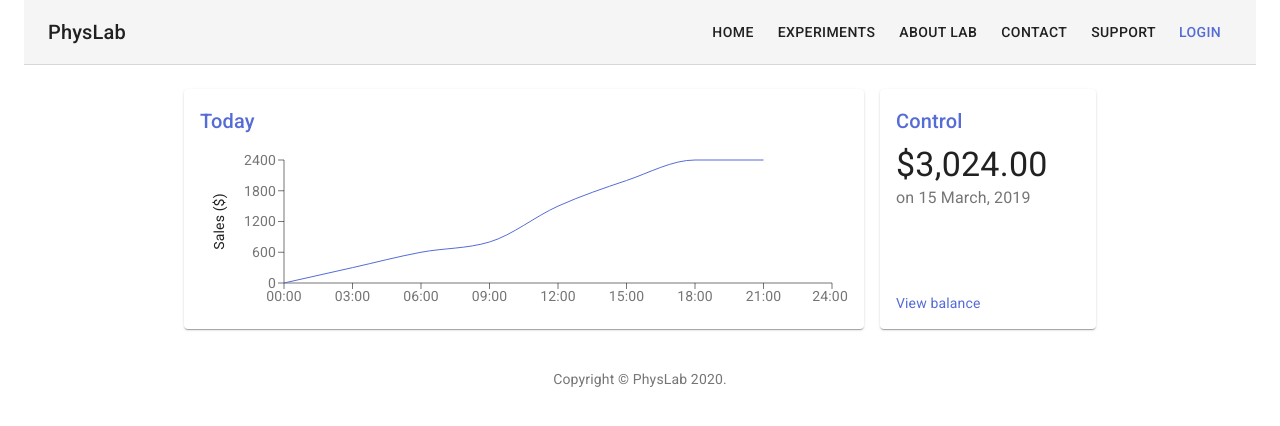
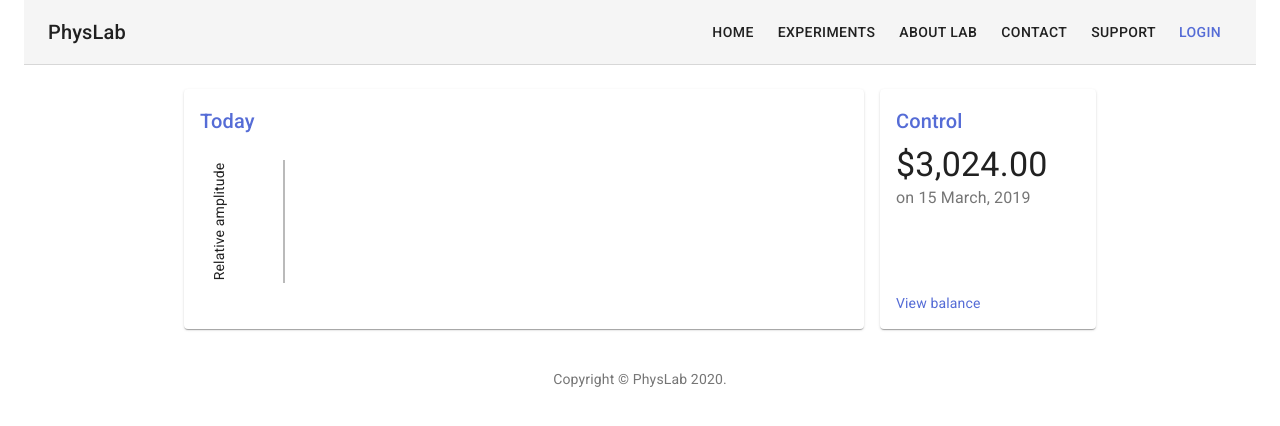
Before and after one commit to CodeImm/ArduinoLabWebSite, a React (Create React App) app: page /lab-1 in a window 1280 px wide. Shown: the top 426 px of the page. Built offline with nearby package versions, Linux system fonts and the light colour scheme; no server answers.

Commit message:
chart works

```diff
--- a/src/components/CardExp2.jsx
+++ b/src/components/CardExp2.jsx
@@ -13,6 +13,7 @@ import useStatus from "../hooks/useStatus";
 import CircularProgress from "@material-ui/core/CircularProgress";
 import blue from "@material-ui/core/colors/blue";
 import {FirebaseContext} from "../firebase";
+import {withRouter} from "react-router-dom";
 
 const useStyles = makeStyles((theme) => ({
         card: {
@@ -65,7 +66,7 @@ const useStyles = makeStyles((theme) => ({
     })
 );
 // TODO: поменять цвет загрузки
-export default function CardExp2(props) {
+function CardExp2({history, ...props}) {
     const classes = useStyles();
 
     // const buttonClassname = clsx({
@@ -76,6 +77,11 @@ export default function CardExp2(props) {
     const {user, firebase} = React.useContext(FirebaseContext);
 
     function handleStartBtnClick(){
+        debugger;
+        if(!user){
+            console.log(user.uid);
+            history.push('/login')
+        } else {
             const chartId = "" + new Date().getTime();
             const statusRef = firebase.database.ref('status');
             statusRef.child("currentUser").on("value", function (snapshot) {
@@ -85,13 +91,16 @@ export default function CardExp2(props) {
                         currentUser: user.uid,
                         chartId: chartId
                     })
+                    history.push('/lab-1')
                     // window.location.href = "lab.html";
-                } else if (currentUser === user.uid) {
+                } else if (currentUser == user.uid) {
+                    history.push('/lab-1')
                     // window.location.href = "lab.html";
                 }
             }, function (errorObject) {
                 console.log("the read failed: " + errorObject.code);
             });
+        }
     }
     // debugger;
     return (
@@ -184,3 +193,4 @@ export default function CardExp2(props) {
         // </Grid>
     );
 }
+export default withRouter(CardExp2);
--- a/src/components/Chart/Chart.js
+++ b/src/components/Chart/Chart.js
@@ -1,27 +1,74 @@
 import React from 'react';
 import {useTheme} from '@material-ui/core/styles';
-import {LineChart, Line, XAxis, YAxis, Label, ResponsiveContainer} from 'recharts';
+import {Label, Line, LineChart, ResponsiveContainer, XAxis, YAxis} from 'recharts';
 import Title from '../shared/Title';
+import {FirebaseContext} from "../../firebase";
+
 
 // Generate Sales Data
-function createData(time, amount) {
-    return {time, amount};
+function createData(frequency, amplitude) {
+    return {frequency, amplitude};
 }
 
-const data = [
-    createData('00:00', 0),
-    createData('03:00', 300),
-    createData('06:00', 600),
-    createData('09:00', 800),
-    createData('12:00', 1500),
-    createData('15:00', 2000),
-    createData('18:00', 2400),
-    createData('21:00', 2400),
-    createData('24:00', undefined),
-];
+// const data = [
+//     // createData('00:00', 0),
+//     // createData('03:00', 300),
+//     // createData('06:00', 600),
+//     // createData('09:00', 800),
+//     // createData('12:00', 1500),
+//     // createData('15:00', 2000),
+//     // createData('18:00', 2400),
+//     // createData('21:00', 2400),
+//     // createData('24:00', undefined),
+// ];
 
-export default function Chart() {
+export default function Chart(props) {
     const theme = useTheme();
+    const {user, firebase} = React.useContext(FirebaseContext);
+    const statusRef = firebase.database.ref('status');
+    const chartIdRef = firebase.database.ref('status/chartId');
+    const [data, setData] = React.useState([]);
+    // console.log(user.uid);
+
+    React.useEffect(() => {
+        getPoints();
+        // return () => unsubscribe();
+        // console.log(points);
+    }, [user]);
+
+
+    function getPoints() {
+        if(user) {
+            //TODO: убрать два условия ниже, chartId передавать через props
+            chartIdRef.once("value").then(function (snap) {
+                // console.log(Object.keys(snap.val())[0]);
+                if (snap.val() != "null") {
+                    const pointsRefStr = 'users/' + user.uid + '/charts/' + snap.val();
+                    console.log(snap.val());
+                    const chartRef = firebase.database.ref(pointsRefStr);
+                    console.log(pointsRefStr);
+                    chartRef.on('child_added', snapshot => {
+                        const addedData = snapshot.val();
+                        console.log(addedData);
+                        setData(prevState => {
+                            return [...prevState, createData(addedData.x, addedData.y)]
+                        });
+
+                        // config.data.datasets[0].data.push(parseInt(addedData.y));
+                        // config.data.labels.push(parseInt(addedData.x));
+                        // window.myLine.update();
+                        // $("#addData").prop("disabled", false);
+                        // $("#addData").removeClass("button--disable");
+                    })
+                    return () => chartRef.off("value");
+                }
+            });
+        }
+
+        // linkRef.get().then(doc => {
+        //     setLink({...doc.data(), id: doc.id})
+        // })
+    }
 
     return (
         <React.Fragment>
@@ -36,19 +83,78 @@ export default function Chart() {
                         left: 24,
                     }}
                 >
-                    <XAxis dataKey="time" stroke={theme.palette.text.secondary}/>
+                    <XAxis dataKey="frequency" stroke={theme.palette.text.secondary}/>
                     <YAxis stroke={theme.palette.text.secondary}>
                         <Label
                             angle={270}
                             position="left"
                             style={{textAnchor: 'middle', fill: theme.palette.text.primary}}
                         >
-                            Sales ($)
+                            Relative amplitude
                         </Label>
                     </YAxis>
-                    <Line type="monotone" dataKey="amount" stroke={theme.palette.primary.main} dot={false}/>
+                    <Line type="monotone" dataKey="amplitude" stroke={theme.palette.primary.main} dot={false}/>
                 </LineChart>
             </ResponsiveContainer>
         </React.Fragment>
     );
 }
+
+/*
+
+import React, { PureComponent } from 'react';
+import {
+    LineChart, Line, XAxis, YAxis, CartesianGrid, Tooltip, Legend,
+} from 'recharts';
+
+const data = [
+    {
+        name: 'Page A', uv: 4000, pv: 2400, amt: 2400,
+    },
+    {
+        name: 'Page B', uv: 3000, pv: 1398, amt: 2210,
+    },
+    {
+        name: 'Page C', uv: 2000, pv: 9800, amt: 2290,
+    },
+    {
+        name: 'Page D', uv: 2780, pv: 3908, amt: 2000,
+    },
+    {
+        name: 'Page E', uv: 1890, pv: 4800, amt: 2181,
+    },
+    {
+        name: 'Page F', uv: 2390, pv: 3800, amt: 2500,
+    },
+    {
+        name: 'Page G', uv: 3490, pv: 4300, amt: 2100,
+    },
+];
+
+
+export default class Example extends PureComponent {
+    static jsfiddleUrl = 'https://jsfiddle.net/alidingling/xqjtetw0/';
+
+    render() {
+        return (
+            <LineChart
+                width={500}
+                height={300}
+                data={data}
+                margin={{
+                    top: 5, right: 30, left: 20, bottom: 5,
+                }}
+            >
+                <CartesianGrid strokeDasharray="3 3" />
+                <XAxis dataKey="name" />
+                <YAxis />
+                <Tooltip />
+                <Legend />
+                <Line type="monotone" dataKey="pv" stroke="#8884d8" activeDot={{ r: 8 }} />
+                <Line type="monotone" dataKey="uv" stroke="#82ca9d" />
+            </LineChart>
+        );
+    }
+}
+
+*/
--- a/src/firebase/firebase.js
+++ b/src/firebase/firebase.js
@@ -1,13 +1,13 @@
-import firebase from "firebase/app";
+import app from "firebase/app";
 import "firebase/auth";
 import "firebase/firestore";
 import "firebase/storage";
 import "firebase/database";
 import firebaseConfig from "./config";
 
-const firebaseApp = !firebase.apps.length
-    ? firebase.initializeApp(firebaseConfig)
-    : firebase.app();
+const firebaseApp = !app.apps.length
+    ? app.initializeApp(firebaseConfig)
+    : app.app();
 export const firestore = firebaseApp.firestore();
 const auth = firebaseApp.auth();
 const storage = firebaseApp.storage();
@@ -16,15 +16,15 @@ export const database = firebaseApp.database();
 const labStatusRef = database.ref('status');
 
 export async function signInWithEmailAndPassword(email, password, rememberMe) {
-    await firebase.auth().setPersistence(rememberMe ? firebase.auth.Auth.Persistence.LOCAL: firebase.auth.Auth.Persistence.SESSION).then(()=>{
-        return firebase.auth().signInWithEmailAndPassword(email, password);
+    await app.auth().setPersistence(rememberMe ? app.auth.Auth.Persistence.LOCAL: app.auth.Auth.Persistence.SESSION).then(()=>{
+        return app.auth().signInWithEmailAndPassword(email, password);
     })
     // window.location.reload();
 }
 
 export async function createUserWithEmailAndPassword(fname, lname, faculty, group, email, password) {
     console.log(email + " " + fname + " " + lname);
-    return await firebase.auth().createUserWithEmailAndPassword(email, password)
+    return await app.auth().createUserWithEmailAndPassword(email, password)
         .then(registeredUser => {
             firestore.collection('usersCollection').doc(registeredUser.user.uid)
                 .set({
--- a/src/pages/LabPage.js
+++ b/src/pages/LabPage.js
@@ -30,7 +30,7 @@ const useStyles = makeStyles((theme) => ({
 
 
 export default function LabPage() {
-    const {user, firebase} = React.useContext(FirebaseContext);
+    const {firebase, user} = React.useContext(FirebaseContext);
     const [spacing, setSpacing] = React.useState(2);
     const classes = useStyles();
 
@@ -42,7 +42,7 @@ export default function LabPage() {
                 <Grid container className={classes.mainGrid} spacing={spacing} justify="center">
                     <Grid item xs={12} md={8} lg={9}>
                         <Paper className={fixedHeightPaper}>
-                            <Chart />
+                            <Chart/>
                         </Paper>
                     </Grid>
                     {/* Control */}
```
